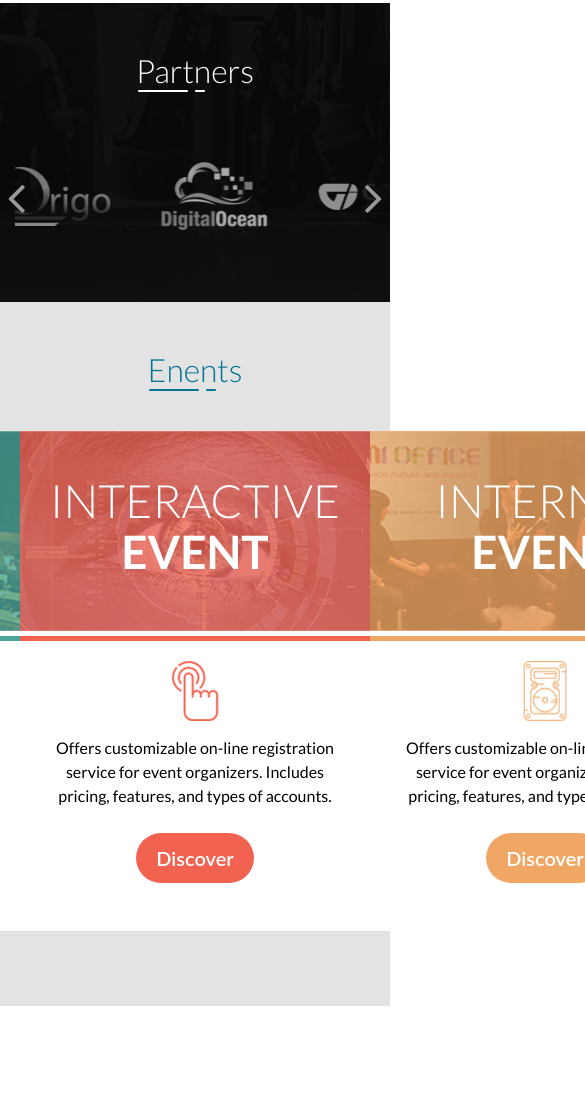
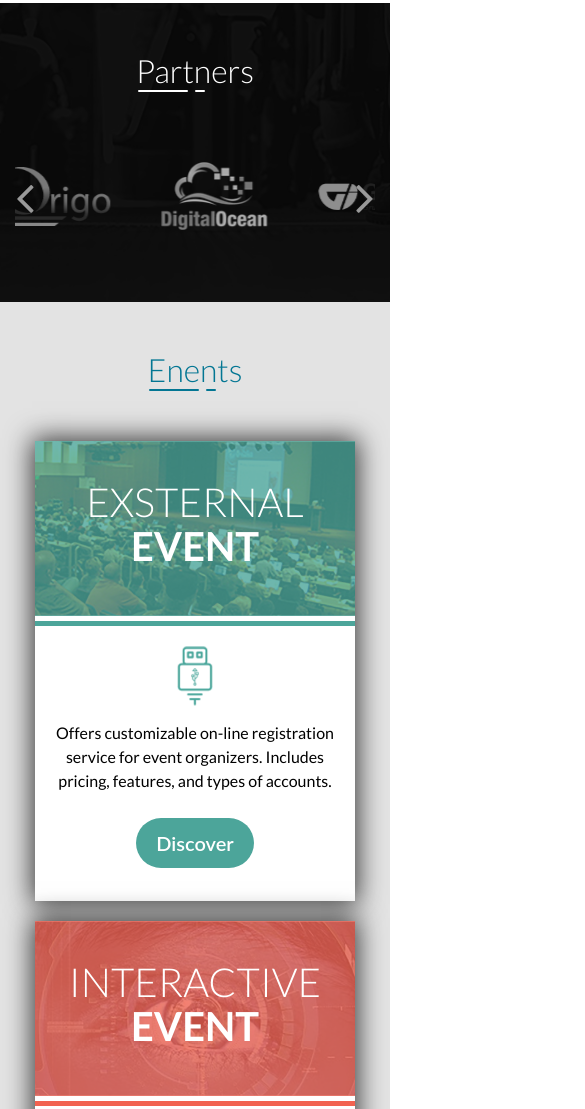
Before and after one commit to YuriyShandor/AskIt, a plain HTML site: page index.html in a window 390 px wide. Shown: the part 3944-5053 px from the top of the page, 585 px wide, since content can reach past the window. Before the commit the page ends 4950 px from the top, so only its background shows below. Drawn offline with Linux system fonts and the light colour scheme; a web font is replaced by a local one.

Commit message:
Add Section Events. Mod_02

```diff
--- a/js/script.js
+++ b/js/script.js
@@ -20,4 +20,10 @@ $(document).ready(function() {
     autoplay: true,
     autoplaySpeed: 5000,
   });
+
+  $('.event:nth-child(2)').addClass('event_active');
+  $('.event').on('mousemove', function() {
+    $('.event').removeClass('event_active');
+    $(this).addClass('event_active');
+  });
 });
--- a/scss/style.scss
+++ b/scss/style.scss
@@ -1612,11 +1612,11 @@ body {
   #partners {
     .slider-block {
       .next_arrow {
-        right: -2%;
+        right: -20px;
       }
 
       .prev_arrow {
-        left: -2%;
+        left: -20px;
       }
     }
 
@@ -1636,16 +1636,6 @@ body {
       margin-bottom: 50px;
     }
 
-    .slider-block {
-      .next_arrow {
-        right: -4%;
-      }
-
-      .prev_arrow {
-        left: -4%;
-      }
-    }
-
     .partners-slider {
       margin-bottom: 75px;
 
@@ -1663,16 +1653,6 @@ body {
       margin-bottom: 30px;
     }
 
-    .slider-block {
-      .next_arrow {
-        right: -6%;
-      }
-
-      .prev_arrow {
-        left: -6%;
-      }
-    }
-
     .partners-slider {
       margin-bottom: 30px;
 
@@ -1685,16 +1665,6 @@ body {
 
 @media only screen and (max-width : 569px) {
   #partners {
-    .slider-block {
-      .next_arrow {
-        right: -6%;
-      }
-
-      .prev_arrow {
-        left: -6%;
-      }
-    }
-
     .partners-slider {
       &__slide {
         width: 170px;
@@ -1703,18 +1673,8 @@ body {
   }
 }
 
-@media only screen and (max-width : 490px) {
+@media only screen and (max-width : 479px) {
   #partners {
-    .slider-block {
-      .next_arrow {
-        right: -7%;
-      }
-
-      .prev_arrow {
-        left: -7%;
-      }
-    }
-
     .partners-slider {
       &__slide {
         width: 195px;
@@ -1725,16 +1685,6 @@ body {
 
 @media only screen and (max-width : 425px) {
   #partners {
-    .slider-block {
-      .next_arrow {
-        right: -8%;
-      }
-
-      .prev_arrow {
-        left: -8%;
-      }
-    }
-
     .partners-slider {
       &__slide {
         width: 165px;
@@ -1745,16 +1695,6 @@ body {
 
 @media only screen and (max-width : 350px) {
   #partners {
-    .slider-block {
-      .next_arrow {
-        right: -9%;
-      }
-
-      .prev_arrow {
-        left: -9%;
-      }
-    }
-
     .partners-slider {
       &__slide {
         width: 135px;
@@ -1766,7 +1706,7 @@ body {
 #events {
   width: 100%;
   background: #e3e3e3;
-  padding-bottom: 75px;
+  padding-bottom: 120px;
 }
 
 .events {
@@ -1777,6 +1717,8 @@ body {
   -webkit-box-pack: center;
       -ms-flex-pack: center;
           justify-content: center;
+  -ms-flex-wrap: wrap;
+      flex-wrap: wrap;
 
   .event {
     width: 350px;
@@ -1794,6 +1736,11 @@ body {
         -ms-flex-align: center;
             align-items: center;
     padding: 0 20px;
+    -webkit-transition: all, .3s;
+    transition: all, .3s;
+    margin: 0 10px;
+    -webkit-box-shadow: 0px 0px 25px 3px rgba(0,0,0,0.75);
+            box-shadow: 0px 0px 25px 3px rgba(0,0,0,0.75);
 
     &__title {
       width: inherit;
@@ -1826,6 +1773,8 @@ body {
         text-align: center;
         z-index: 10;
         text-transform: uppercase;
+        -webkit-transition: all, .5s;
+        transition: all, .5s;
 
         span {
           font-weight: 700;
@@ -1842,6 +1791,8 @@ body {
     &__icon {
       height: 60px;
       margin-top: 20px;
+      -webkit-transition: all, .5s;
+      transition: all, .5s;
     }
 
     &__discr {
@@ -1855,7 +1806,7 @@ body {
 
     &__btn {
       padding: 10px 20px;
-      border-radius: 25px;
+      border-radius: 30px;
       margin-top: 25px;
       font-size: 20px;
       font-weight: 600;
@@ -1935,17 +1886,180 @@ body {
       }
     }
   }
+
+  .event_active {
+    width: 370px;
+    height: 550px;
+    margin: -25px -10px;
+    z-index: 100;
+    padding: 0 30px;
+
+    .event__title {
+      h3 {
+        font-size: 56px;
+      }
+    }
+
+    .event__icon {
+      height: 75px;
+    }
+
+    .event__btn {
+      padding: 15px 30px;
+    }
+  }
 }
 
 @media only screen and (max-width : 1199px) {
-
+  #events {
+    padding-bottom: 100px;
+  }
+
+  .events {
+    .event {
+      width: 270px;
+      height: 520px;
+
+      &__title {
+        height: 200px;
+
+        h3 {
+          font-size: 38px;
+        }
+      }
+
+      &__icon {
+        height: 50px;
+      }
+
+      &__discr {
+        font-size: 16px;
+      }
+    }
+
+    .event_active {
+      width: 300px;
+      height: 570px;
+
+      .event__title {
+        h3 {
+          font-size: 46px;
+        }
+      }
+
+      .event__icon {
+        height: 65px;
+      }
+    }
+  }
 }
 
 @media only screen and (max-width : 991px) {
-
+  #events {
+    padding-bottom: 75px;
+  }
+
+  .events {
+    .event {
+      width: 320px;
+      height: 460px;
+      padding: 0 20px;
+      margin: 10px 10px;
+
+      &__title {
+        height: 175px;
+
+        h3 {
+          font-size: 40px;
+        }
+      }
+
+      &__icon {
+        height: 60px;
+      }
+
+      &__discr {
+        font-size: 16px;
+      }
+
+      .event__btn {
+        padding: 10px 20px;
+      }
+    }
+
+    .event_active {
+      width: 320px;
+      height: 460px;
+      padding: 0 20px;
+      margin: 10px 10px;
+
+      .event__title {
+        h3 {
+          font-size: 40px;
+        }
+      }
+
+      .event__icon {
+        height: 60px;
+      }
+
+      .event__btn {
+        padding: 10px 20px;
+      }
+    }
+  }
 }
 
 @media only screen and (max-width : 767px) {
+  #events {
+    padding-bottom: 50px;
+  }
+
+  .events {
+    .event {
+      margin: 10px 10px;
+    }
+
+    .event_active {
+      margin: 10px 10px;
+    }
+  }
+}
+
+@media only screen and (max-width : 350px) {
+  #events {
+    padding-bottom: 50px;
+  }
+
+  .events {
+    .event {
+      width: 275px;
+      height: 460px;
+      margin: 10px 10px;
+
+      &__title {
+        height: 150px;
+      }
+    }
+
+    .event_active {
+      width: 275px;
+      height: 460px;
+      margin: 10px 10px;
+    }
+  }
+}
+
+
+@media only screen and (max-width : 1199px) {
+
+}
+
+@media only screen and (max-width : 991px) {
+
+}
+
+@media only screen and (max-width : 767px) {
 
 }
 
@@ -1986,20 +2100,3 @@ body {
 @media only screen and (max-width : 567px) {
 
 }
-
-
-@media only screen and (max-width : 1199px) {
-
-}
-
-@media only screen and (max-width : 991px) {
-
-}
-
-@media only screen and (max-width : 767px) {
-
-}
-
-@media only screen and (max-width : 567px) {
-
-}
```
Also changed, not shown: css/style.css.
